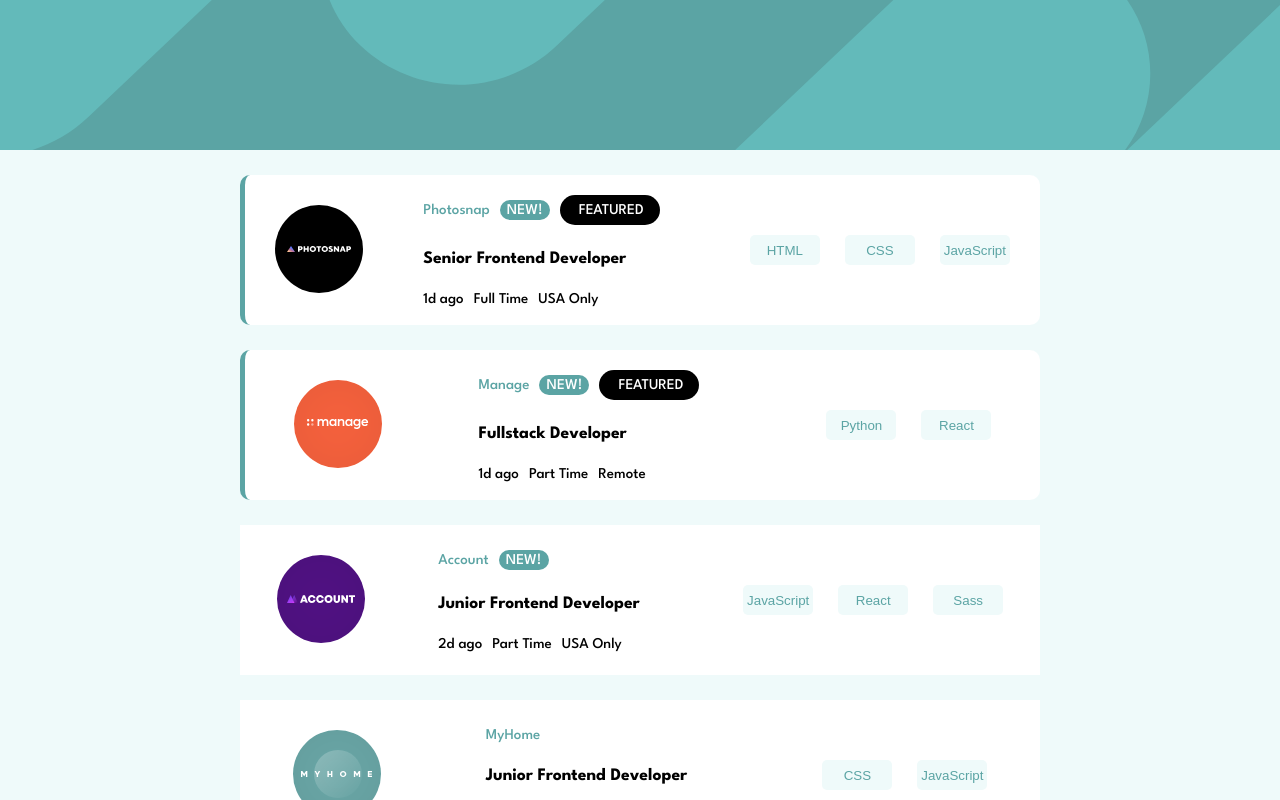
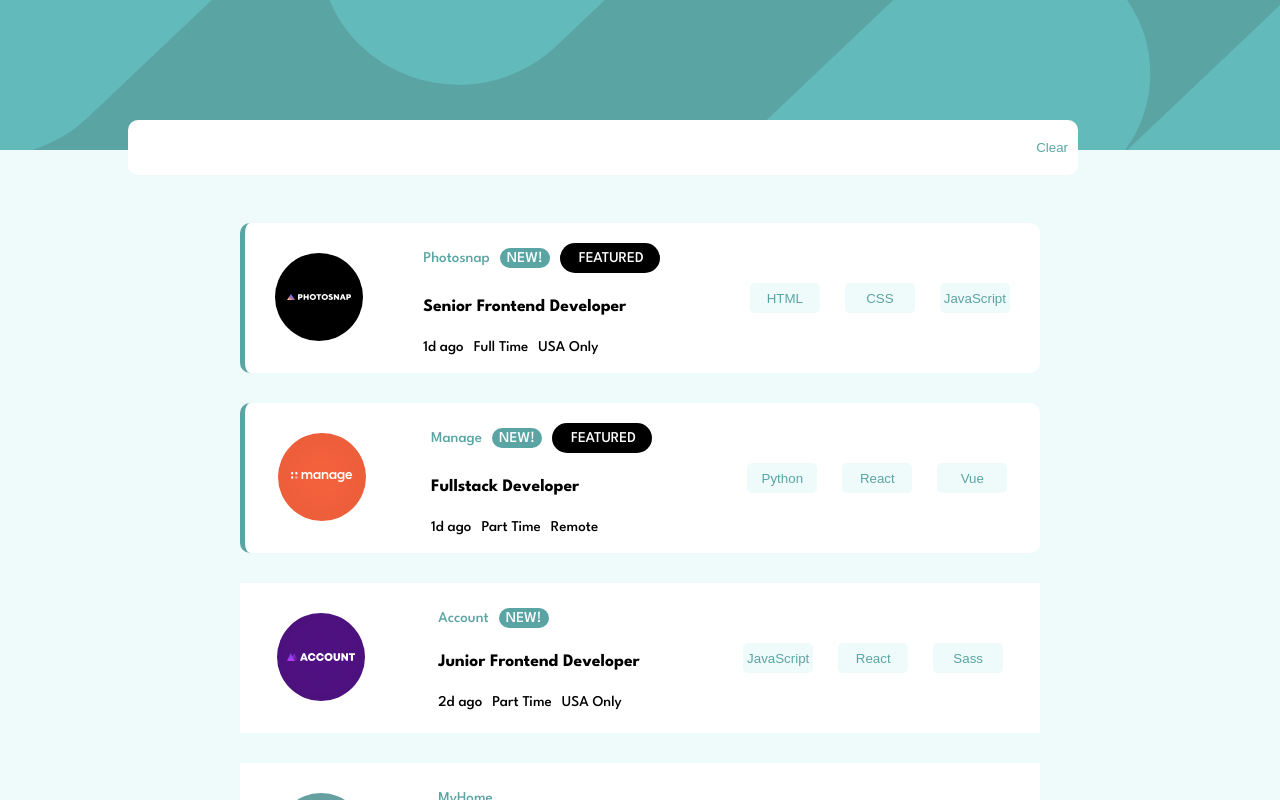
Before and after one commit to Oluwatobiiiiii/job-listling, a React (Vite) app: page / in a window 1280 px wide. Shown: the top 800 px of the page. Built offline with nearby package versions, Linux system fonts and the light colour scheme.

Commit message:
display button

```diff
--- a/src/App.jsx
+++ b/src/App.jsx
@@ -1,38 +1,102 @@
-import { Children } from "react";
+import { useState } from "react";
 import jobList from "./data.json";
 import "./index.css";
 
+let selectedJobs = [];
+
 export default function App() {
+  const [selected, showSelectedJobs] = useState(selectedJobs);
+
+  // ADD THE SELCTED FILTER TO THE ARRAY
+  function addToSelectedJobs(selected) {
+    showSelectedJobs(selectedJobs.push(selected));
+    console.log(selectedJobs);
+  }
+
+  //remove the selected Job
+  function removeTheSelectedJobs(selected) {
+    showSelectedJobs(selectedJobs.pop(selected));
+    console.log(selectedJobs);
+  }
+
+  //REMOVE THE SELECTED FILTER TO THE ARRAY
+  function ClearSelected() {
+    showSelectedJobs((selectedJobs = []));
+    console.log(selectedJobs);
+  }
+
   return (
     <div>
-      <Box />
+      <Jobs addToSelectedJobs={addToSelectedJobs} selected={selected} />
 
-      <Jobs />
-
-      {/* <JobList /> */}
-
-      <FilterJobs />
-
-      <ClearList />
+      <FilterJobs
+        ClearSelected={ClearSelected}
+        removeTheSelectedJobs={removeTheSelectedJobs}
+        selected={selected}
+      />
     </div>
   );
 }
 
-function Jobs() {
+function Jobs({ addToSelectedJobs, ClearSelected }) {
   return (
     <div className="box">
       <div className="header-box"></div>
 
       <div className="jobs">
         {jobList.map((job) => (
-          <JobList job={job} key={job.id} />
+          <JobList job={job} key={job} addToSelectedJobs={addToSelectedJobs} />
         ))}
       </div>
     </div>
   );
 }
 
-function JobList({ job }) {
+function FilterJobs({
+  jobList,
+  selected,
+  ClearSelected,
+  removeTheSelectedJobs,
+}) {
+  return (
+    <div className="filtered-Box">
+      {selectedJobs.map((job) => (
+        <>
+          <Box job={job} key={jobList}>
+            <Remove
+              removeTheSelectedJobs={removeTheSelectedJobs}
+              selected={selected}
+            />
+          </Box>
+        </>
+      ))}
+      <button className="filter-btn" onClick={ClearSelected}>
+        Clear
+      </button>
+    </div>
+  );
+}
+
+function Box({ job, children }) {
+  return (
+    <div>
+      <div className="selected-filter">
+        {job}
+        {children}
+      </div>
+    </div>
+  );
+}
+
+function Remove({ selected, removeTheSelectedJobs }) {
+  return (
+    <button className="remove" onClick={() => removeTheSelectedJobs(selected)}>
+      <img src="images/icon-remove.svg" />
+    </button>
+  );
+}
+
+function JobList({ job, addToSelectedJobs }) {
   return (
     <div>
       <div>
@@ -65,12 +129,22 @@
           {/* JOB */}
           <div className="technology">
             {job.languages.map((el) => (
-              <button className="technology-btn" key={el}>
+              <button
+                className="technology-btn"
+                value={el}
+                key={el}
+                onClick={() => addToSelectedJobs(el)}
+              >
                 {el}
               </button>
             ))}
             {job.tools.map((tool) => (
-              <button className="tool-btn" key={tool}>
+              <button
+                value={tool}
+                className="tool-btn"
+                key={tool}
+                onClick={() => addToSelectedJobs(tool)}
+              >
                 {tool}
               </button>
             ))}
@@ -80,9 +154,3 @@
     </div>
   );
 }
-
-function Box() {}
-
-function FilterJobs() {}
-
-function ClearList() {}
--- a/src/data.json
+++ b/src/data.json
@@ -27,7 +27,7 @@
     "contract": "Part Time",
     "location": "Remote",
     "languages": ["Python"],
-    "tools": ["React"]
+    "tools": ["React", "Vue"]
   },
   {
     "id": 3,
@@ -57,7 +57,7 @@
     "contract": "Contract",
     "location": "USA Only",
     "languages": ["CSS", "JavaScript"],
-    "tools": []
+    "tools": ["VScode"]
   },
   {
     "id": 5,
@@ -86,7 +86,7 @@
     "postedAt": "2w ago",
     "contract": "Full Time",
     "location": "UK Only",
-    "languages": ["Ruby"],
+    "languages": ["Ruby", "JavaScript"],
     "tools": ["RoR"]
   },
   {
--- a/src/index.css
+++ b/src/index.css
@@ -17,6 +17,7 @@
 body {
   background-color: var(---LightGrayishCyanBackground--);
   font-size: 15px;
+  position: relative;
   font-family: "League Spartan", sans-serif;
 }
 
@@ -35,7 +36,8 @@
 .jobs {
   display: flex;
   flex-direction: column;
-  gap: 25px;
+  gap: 30px;
+  margin-top: 3rem;
   margin-left: auto;
   margin-right: auto;
 }
@@ -131,3 +133,61 @@
   border-radius: 30px;
   padding: 8px 8px 8px 11px;
 }
+
+.filtered-Box {
+  width: 950px;
+  height: 55px;
+  border-radius: 10px;
+  top: 6%;
+  left: 10%;
+  right: 10%;
+  background-color: white;
+  position: absolute;
+  display: flex;
+  flex-direction: row;
+  gap: 10px;
+  align-items: center;
+  padding-left: 10px;
+}
+
+.filter-btn {
+  display: flex;
+  margin-left: auto;
+  margin-right: 10px;
+  margin-top: 19px;
+  margin-bottom: 19px;
+  background-color: transparent;
+  border: none;
+  cursor: pointer;
+  color: var(---DesaturatedDarkCyan--);
+}
+
+.filter-btn:hover {
+  text-decoration: underline;
+}
+
+.selected-filter {
+  width: 100px;
+  height: 30px;
+  background-color: var(---LightGrayishCyanBackground--);
+  text-align: center;
+  padding: 1px 1px 1px 1px;
+  color: var(---DesaturatedDarkCyan--);
+  display: flex;
+  gap: 70px;
+  position: relative;
+  align-items: center;
+  cursor: pointer;
+}
+
+.remove {
+  background-color: var(---DesaturatedDarkCyan--);
+  position: absolute;
+  width: auto;
+  height: 30px;
+  width: 30px;
+  left: 75px;
+  padding: 7px 7px 7px 7px;
+  cursor: pointer;
+  border: none;
+}
```
